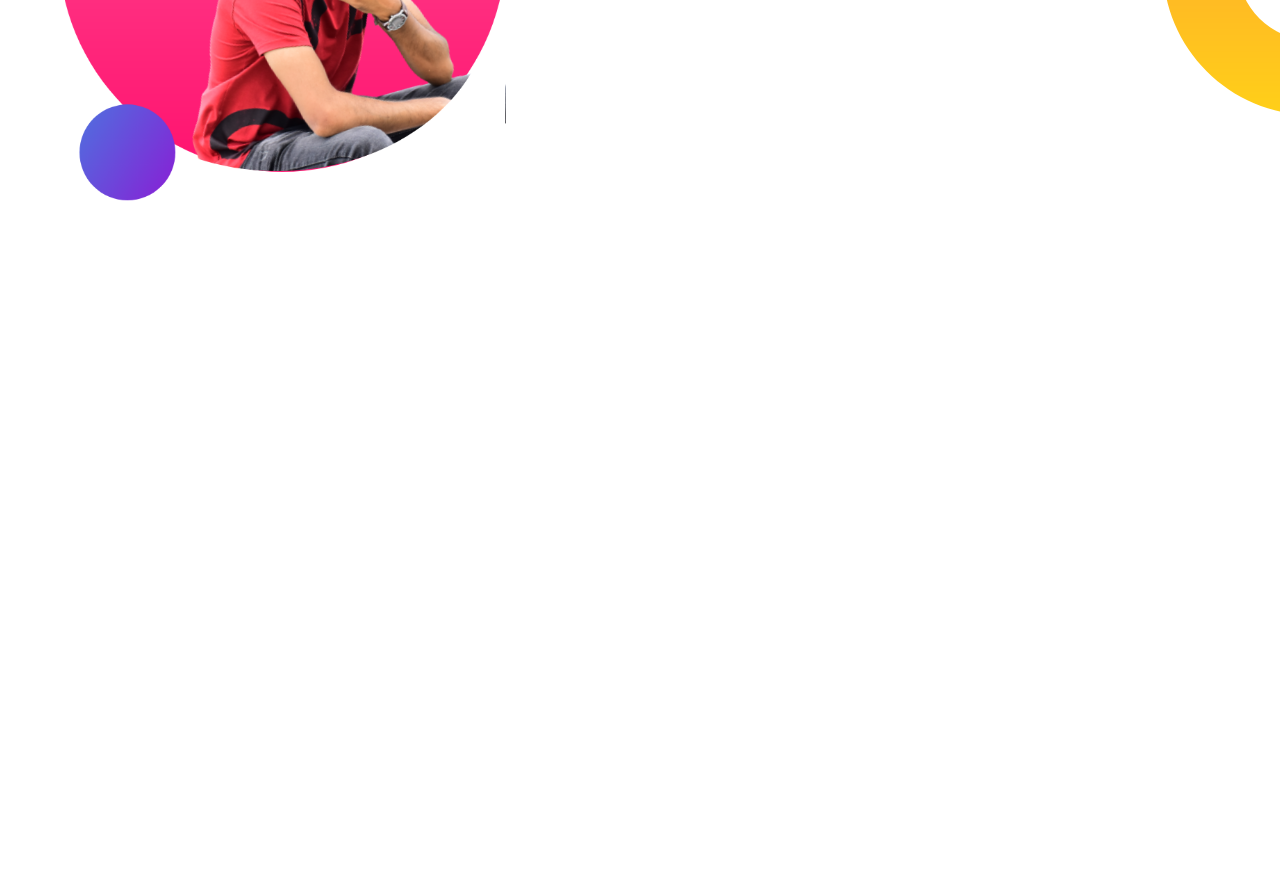
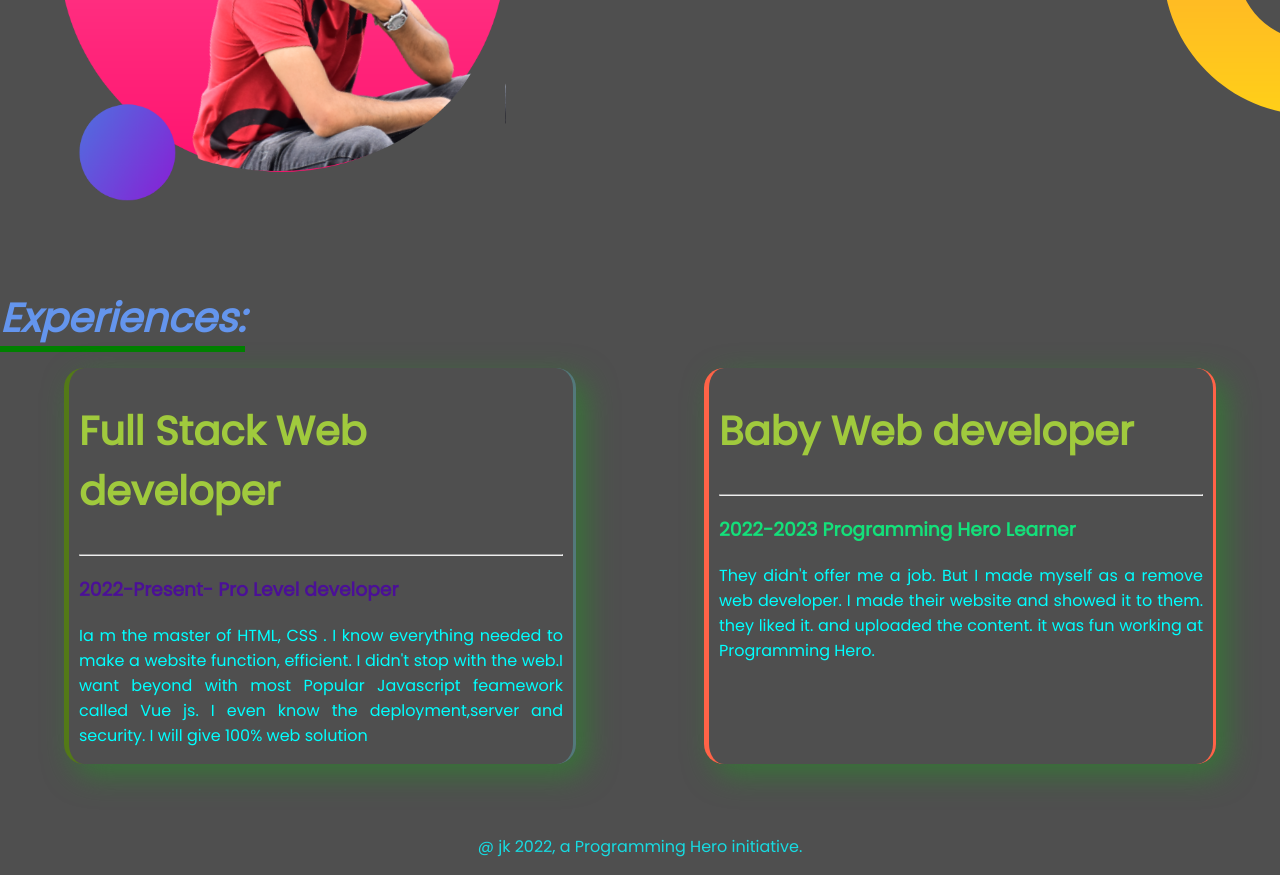
Before and after one commit to harunjk/harun-portfolio, a plain HTML site: page index.html in a window 1280 px wide. Shown: the part 875-1750 px from the top of the page. Before the commit the page ends 1163 px from the top, so only its background shows below. Drawn offline with Linux system fonts and the light colour scheme.

Commit message:
added okay

```diff
--- a/index.html
+++ b/index.html
@@ -11,9 +11,8 @@
 <link href="https://fonts.googleapis.com/css2?family=Poppins&display=swap" rel="stylesheet">
 </head>
 <body>
-    <section class="one-sec">
+    <section class="one-sec  flexible-container">
 <div class="sc1">
-    <br>
     <h1>Welcome To</h1>
     <h1><span class=" name1">Harun Rashid</span>  World!</h1>
 
@@ -21,27 +20,46 @@
     <p> My name is Harun Rashid, I am a student and learning web developing as well, Everyone will pray for me, I wish I could do web developing succesfully,,<br> <small>Thanks</small>
 
      </p>
-     <a target="_blank" href="https://m.facebook.com/harun7115"> Click for more details</a>
+     <a target="_blank" href="https://m.facebook.com/harun7115"> Click Here</a>
               </div>
 
                  <div class="sc1">
         <img src="images/jk1.png" alt="">
                    </div>
                      </section>
-<section class="two-sec">
+<section class="two-sec  flexible-container">
     <div class="sc1">
         <img src="images/jk2.png" alt="">
     </div>
 
     <div class="sc1">
         <h1>Dream Big</h1>
-        <h4>Become a web developer</h4>
+        <h4 class="become">Become a web developer</h4>
         <p>I already learned the basic HTML and CSS, I can build any simple website. My geal is to build 3 website and lean advanced topics</p>
     <a target="_blank" href="https://m.facebook.com/harun7115"> DOWNLOAD RESUME</a>
     </div>
 
+</section>
 
+<section class="exp">
+<h1 class="experiences"> Experiences:</h1>
+<div class="flexible-container">
+<div id="border1" class="exp2">
+    <h1 class=" full-stack">Full Stack Web developer</h1>
+    <hr>
+    <h3>2022-Present- Pro Level developer</h3>
+    <p class="full-p1" > Ia m the master of HTML, CSS . I know everything needed to make a website function, efficient. I didn't stop with the web.I want beyond with most Popular Javascript feamework called Vue js. I even know the deployment,server and security. I will give 100% web solution
+    </p>
+</div>
 
+<div id="border2" class="exp2">
+    <h1 class="baby">Baby Web developer</h1>
+    <hr>
+    <h3 class=" full">2022-2023 Programming Hero Learner</h3>
+
+    <p class="full-p1">They didn't offer me a job. But I made myself as a remove web developer. I made their website and showed it to them. they liked it. and uploaded the content. it was fun working at Programming Hero.</p>
+</div>
+</div>
 
 
 
@@ -50,4 +68,7 @@
 
 
 </body>
+<footer>
+    <p>@ jk 2022, a Programming Hero initiative.</p>
+</footer>
 </html>
--- a/style.css
+++ b/style.css
@@ -1,15 +1,20 @@
 body{
     font-family: 'Poppins', sans-serif;
     margin: 0;
+    background-color: #4f4f4f;
 }
-h1{color: rgb(146, 56, 56);
+h1{color: rgb(34, 190, 55);
    font-size:40px;}
 
-   p{color: cadetblue;
+   p{color: rgb(23, 219, 226);
 text-align: justify;}
 
+p:hover{color: rgb(21, 224, 21);}
+
+.become{color: aqua;}
+
 .name1{ color: rgb(224, 133, 14);}
-section{display: flex;
+.flexible-container{display: flex;
 margin-bottom: 70px;}
 
 .sc1{width: 50%;
@@ -22,10 +27,45 @@ a{
     padding: 10px 15px;
     border-radius: 15px;
     font-weight: 700;
+
 }
-.one-sec{background-image: url(images/top-banner.png);
+a :hover{color: blueviolet;}
+
+.one-sec{
 background-repeat: no-repeat;}
 
 .two-sec{background-image: url(images/dream-bg.png);
 background-repeat: no-repeat;
 background-position: right;}
+
+.exp2{ box-shadow: 10px 10px 30px rgb(55, 117, 55);
+width: 40%;
+margin-left: 5%;
+margin-right: 5%;
+margin-top: 20px;
+padding-left:10px;
+padding-right:10px ;
+border-radius: 20px;}
+
+h3{ color: rgb(75, 16, 151);}
+
+#border1{ border-left: 5px solid rgb(83, 121, 23);
+border-right: 3px solid rgb(83, 121, 123);}
+
+#border2{ border-left: 5px solid tomato;
+border-right: 3px solid tomato;}
+
+footer p{ text-align: center;}
+.full{ color: rgb(20, 224, 122);}
+.full-stack{ color: rgb(160, 202, 61);}
+.baby{color: rgb(160, 202, 61);}
+
+.full-p1{ color: aqua;}
+
+.experiences{ color: cornflowerblue;
+font-style: oblique;
+display: inline;
+border-bottom: 6px solid green;}
+
+a:hover{
+color: rgb(226, 13, 13);}
```
